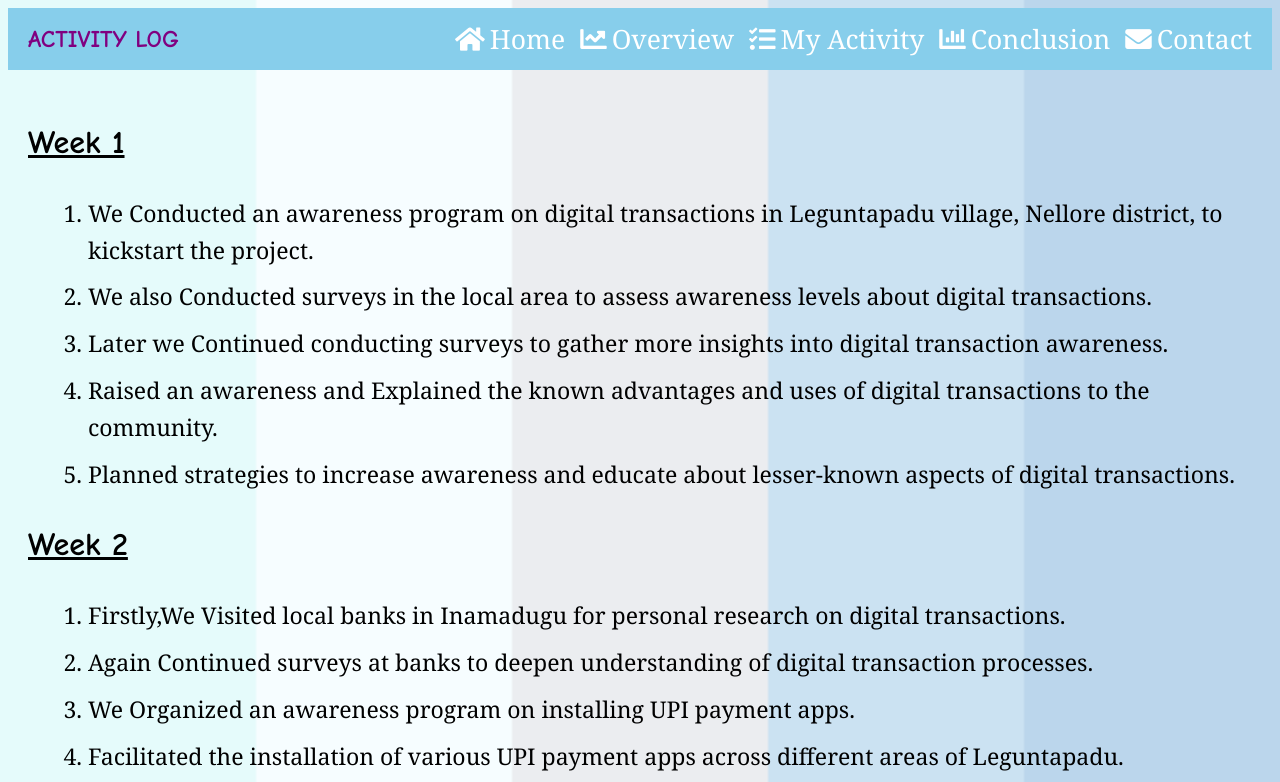
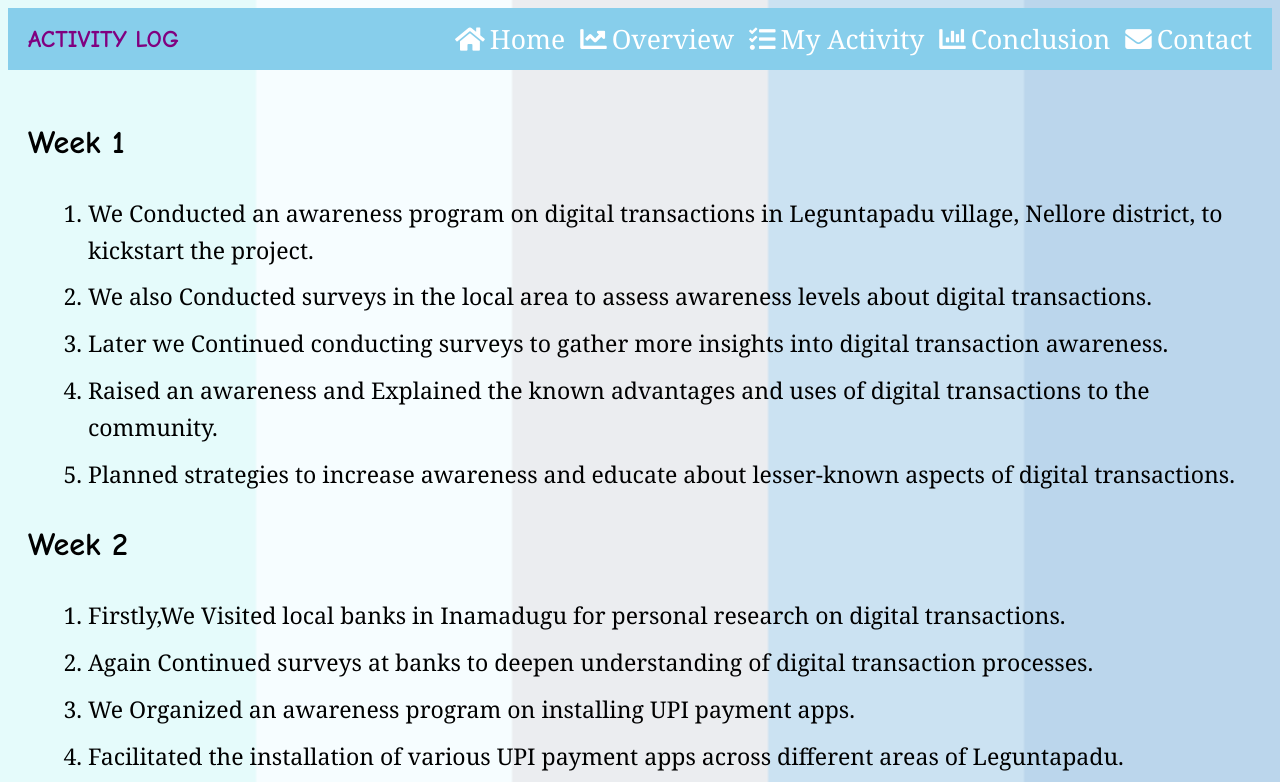
Before and after one commit to YamunaNunna/DigitalTransactions, a plain HTML site: page MyActivity.html in a window 1280 px wide. Shown: the top 782 px of the page. Drawn offline with Linux system fonts and the light colour scheme; a web font is replaced by a local one.

Commit message:
Add files via upload

```diff
--- a/styles2.css
+++ b/styles2.css
@@ -19,7 +19,7 @@ h1{
 }
 h2{
     font-family: 'Comic Neue', sans-serif;
-    text-decoration: underline;
+    text-decoration: solid;
     font-size:2em;
 }
 body {
```
